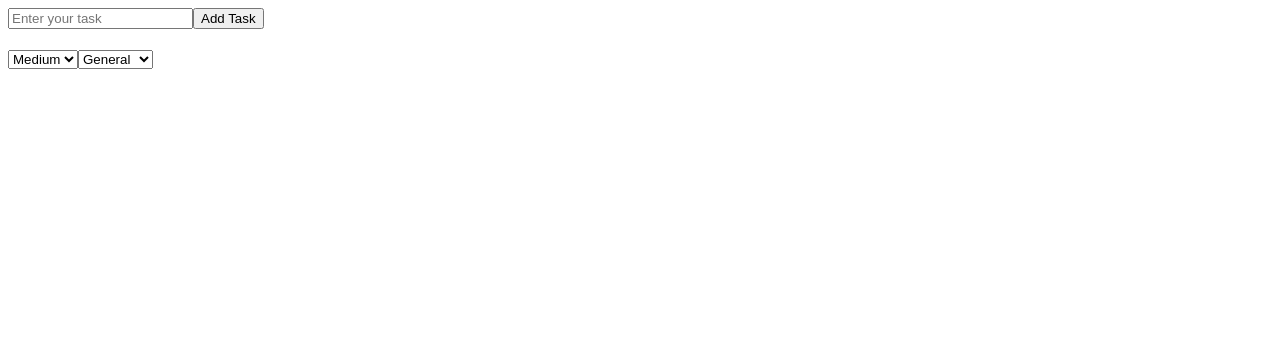
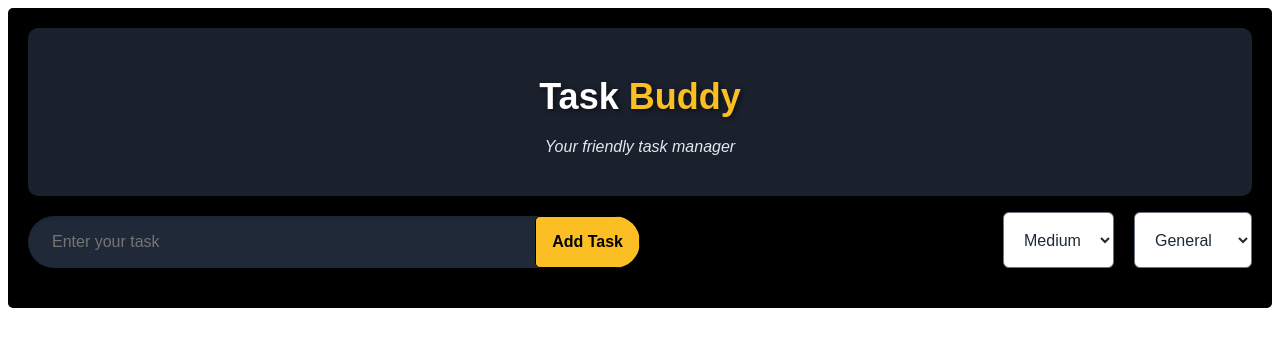
Before and after one commit to Kris1511/Task_buddy, a React (Create React App) app: page / in a window 1280 px wide. Shown: the top 346 px of the page. Built offline with nearby package versions, Linux system fonts and the light colour scheme.

Commit message:
added local storage

```diff
--- a/src/App.js
+++ b/src/App.js
@@ -1,9 +1,29 @@
+import { useEffect, useState } from "react";
 import TaskForm from "./Components/TaskForm.jsx";
+import "./Style.css";
 
 function App() {
+  const [tasks, setTasks] = useState([]);
+
+  useEffect(() => {
+    localStorage.setItem("tasks", JSON.stringify(tasks)); // to converted to the string
+  }, [tasks]);
+
+  const addTask = (task) => {
+    setTasks([...tasks, task]);
+  };
+
   return (
-    <div>
-      <TaskForm />
+    <div className='App'>
+      <header class="header">
+        <div class="header-container">
+          <h1 class="title">
+            Task<span class="highlight"> Buddy</span>
+          </h1>
+          <p class="tagline">Your friendly task manager</p>
+        </div>
+      </header>
+      <TaskForm addTask={addTask} />
     </div>
   );
 }
--- a/src/Components/TaskForm.jsx
+++ b/src/Components/TaskForm.jsx
@@ -1,18 +1,24 @@
 import React, { useState } from "react";
 
-const TaskForm = ({addTask}) => {
+const TaskForm = ({ addTask }) => {
   const [task, setTask] = useState("");
 
   const [priority, setPriority] = useState("Medium");
 
   const [category, setCategory] = useState("General");
 
-  const handleSubmit = () => {
-    addTask({text: task, priority, category, completed: false});
-  }
+  const handleSubmit = (e) => {
+    e.preventDefault();
+    addTask({ text: task, priority, category, completed: false });
+
+    // reset the form
+    setTask("");
+    setPriority("Medium");
+    setCategory("General");
+  };
 
   return (
-    <form onSubmit={handleSubmit}>
+    <form onSubmit={handleSubmit} className='task-form'>
       <div id="inp">
         <input
           type="text"
@@ -24,9 +30,8 @@ const TaskForm = ({addTask}) => {
         <span>
           <button type="submit">Add Task</button>
         </span>
-        <h1>{task}</h1>
       </div>
-      <div>
+      <div id="btns">
         <select value={priority} onChange={(e) => setPriority(e.target.value)}>
           <option value="High">High</option>
           <option value="Medium">Medium</option>
--- /dev/null
+++ b/src/Style.css
@@ -0,0 +1,424 @@
+/* General form styling */
+/* General container styles */
+
+.icon-completed {
+  color: #4caf50;
+  margin-right: 10px;
+}
+
+.icon-deleted {
+  color: #f44336;
+  margin-right: 10px;
+}
+
+/* Task List */
+.task-list {
+  list-style-type: none;
+  padding: 0;
+}
+
+.task-item {
+  display: flex;
+  align-items: center;
+  justify-content: space-between;
+  padding: 10px;
+  border-radius: 6px;
+  margin-bottom: 10px;
+}
+
+.task-status {
+  font-size: 18px;
+  font-weight: bold;
+}
+
+.completed-status {
+  color: #4caf50;
+}
+
+.deleted-status {
+  color: #f44336;
+}
+
+.task-text {
+  flex-grow: 1;
+  font-size: 16px;
+  color: #fff;
+}
+
+.task-timestamp {
+  font-size: 12px;
+  color: #bbb;
+}
+
+/* Specific Styles for Completed and Deleted Tasks */
+.task-item.completed {
+  background-color: rgba(76, 175, 80, 0.1);
+}
+
+.task-item.deleted {
+  background-color: rgba(244, 67, 54, 0.1);
+}
+
+.task-history {
+  margin-top: 2rem;
+  padding: 1rem;
+  background-color: #1f2937; /* Matches Tailwind's bg-gray-800 */
+  border-radius: 0.5rem;
+  color: #e4e4e4; /* Matches Tailwind's text-gray-300 */
+}
+
+.task-history h2 {
+  font-size: 1.5rem;
+  margin-bottom: 1rem;
+  color: #fbbf24; /* Matches Tailwind's text-yellow-400 */
+}
+
+.task-history ul {
+  list-style: none;
+  padding: 0;
+}
+
+.history-item {
+  display: flex;
+  justify-content: space-between;
+  padding: 0.5rem 1rem;
+  margin-bottom: 0.5rem;
+  background-color: #353535;
+  border-radius: 0.375rem;
+}
+
+.history-item.completed {
+  color: #4caf50; /* Green for completed tasks */
+}
+
+.history-item.deleted {
+  color: #f44336; /* Red for deleted tasks */
+}
+
+.history-item.cleared {
+  color: #ff9800; /* Orange for cleared tasks */
+}
+
+.task-form {
+  margin-bottom: 2rem; /* Matches Tailwind's mb-8 */
+}
+
+/* Input container */
+#inp {
+  margin-top: 20px;
+  width: 50%;
+  display: flex;
+  align-items: center;
+  background-color: #1f2937; /* Matches Tailwind's bg-gray-800 */
+  border-radius: 9999px; /* Matches Tailwind's rounded-full */
+  box-shadow: inset 0 2px 4px rgba(0, 0, 0, 0.1); /* Matches Tailwind's shadow-inner */
+  overflow: hidden;
+}
+
+/* Input field */
+#inp input {
+  flex-grow: 1;
+  padding: 1rem 1.5rem; /* Matches Tailwind's px-6 py-4 */
+  color: #ffffff; /* Matches Tailwind's text-white */
+  background-color: transparent;
+  border: none;
+  outline: none;
+  font-size: 1rem;
+  placeholder-color: #6b7280; /* Matches Tailwind's placeholder-gray-500 */
+}
+
+/* Submit button */
+#inp button {
+  background-color: #fbbf24; /* Matches Tailwind's bg-yellow-400 */
+  color: #000000; /* Matches Tailwind's text-black */
+  padding: 1rem; /* Matches Tailwind's p-4 */
+  border: 1px solid black;
+  cursor: pointer;
+  transition: background-color 0.3s ease-in-out; /* Matches Tailwind's transition duration-300 ease-in-out */
+}
+
+#inp button:hover {
+  background-color: #fcd34d; /* Matches Tailwind's hover:bg-yellow-300 */
+}
+
+#inp button:focus {
+  outline: none;
+  box-shadow: 0 0 0 2px #fcd34d, 0 0 0 4px #1f2937; /* Matches Tailwind's focus:ring-2 focus:ring-yellow-300 focus:ring-offset-2 focus:ring-offset-gray-900 */
+}
+
+/* Dropdown container */
+#btns {
+  display: flex;
+  justify-content: space-between;
+  margin-top: 1rem;
+  gap: 20px;
+}
+
+/* Dropdowns */
+#btns select {
+  padding: 0.5rem 1rem;
+  font-size: 1rem;
+  border: 1px solid #6b7280;
+  border-radius: 0.375rem;
+  background-color: #ffffff;
+  color: #1f2937;
+  outline: none;
+  cursor: pointer;
+}
+
+#btns select:focus {
+  border-color: #fbbf24;
+  box-shadow: 0 0 0 2px #fbbf24;
+}
+
+/* Header */
+header {
+    text-align: center;
+    border-radius: 10px;
+  background-color: #1a202c; /* bg-gray-900 */
+  padding-top: 1.5rem; /* py-6 */
+  padding-bottom: 1.5rem; /* py-6 */
+  padding-left: 1rem; /* px-4 */
+  padding-right: 1rem; /* px-4 */
+  box-shadow: 0 4px 6px rgba(0, 0, 0, 0.1); /* shadow-md */
+}
+
+/* Inner container */
+header .max-w-4xl {
+  max-width: 56rem; /* max-w-4xl */
+  margin-left: auto; /* mx-auto */
+  margin-right: auto; /* mx-auto */
+  display: flex; /* flex */
+  justify-content: space-between; /* justify-between */
+  align-items: center; /* items-center */
+}
+
+/* Title */
+header h1 {
+  font-size: 2.25rem; /* text-4xl */
+  font-weight: 700; /* font-bold */
+  color: #ffffff; /* text-white */
+}
+
+/* Span inside title */
+header h1 span {
+  color: #fbbf24; /* text-yellow-400 */
+}
+
+/* Paragraph */
+header p {
+  color: #e2e8f0; /* text-gray-400 */
+  font-style: italic; /* italic */
+}
+
+.App {
+  font-family: Arial, sans-serif;
+  text-align: center;
+  padding: 20px;
+  border-radius: 5px;
+  background-color: black; /* Deep navy for a modern look */
+  color: #e4e4e4; /* Light gray for text contrast */
+}
+
+h1 {
+  font-size: 2.5rem;
+  margin-bottom: 20px;
+  color: #ffdf8b; /* Brand color for the header */
+  text-shadow: 2px 2px 5px rgba(0, 0, 0, 0.5);
+}
+
+#vishnu {
+  display: flex;
+  gap: 10px;
+}
+
+/* #btns {
+  display: flex;
+  flex-direction: row;
+  gap: 10px;
+} */
+
+.task-form {
+  display: flex;
+  justify-content: space-between;
+  gap: 10px;
+  margin-bottom: 20px;
+}
+
+.task-form input,
+.task-form select,
+.task-form button {
+  padding: 10px;
+  border: 2px solid #6c757d; /* Neutral border */
+  border-radius: 5px;
+  background-color: #f9f9f9; /* Light background for inputs */
+  color: #333; /* Dark text for readability */
+  font-size: 1rem;
+}
+
+.task-form button {
+  background-color:  #5df7d8; /* Green for action buttons */
+  color: black;
+  font-weight: bold;
+  cursor: pointer;
+  transition: background-color 0.3s ease;
+}
+
+.task-form button:hover {
+  background-color: #5df79b; /* Slightly darker green on hover */
+}
+
+.task-list {
+  list-style-type: none;
+  padding: 0;
+}
+
+.task-list li {
+  display: flex;
+  justify-content: space-between;
+  padding: 15px;
+  border: 0px solid #6c757d; /* Neutral border for tasks */
+  margin: 10px 0;
+  border-radius: 10px;
+  background-color: #353535; /* Subtle navy background for tasks */
+  color: #e4e4e4; /* Light text for contrast */
+  box-shadow: 0 4px 6px rgba(0, 0, 0, 0.3);
+  transition: transform 0.2s ease;
+}
+
+.task-list li:hover {
+  transform: scale(1.02); /* Slight zoom effect */
+  background-color: #5b5a5a;
+}
+
+.task-list li.completed {
+  text-decoration: line-through;
+  color: white; /* Soft blue for completed tasks */
+}
+
+.task-list button {
+  background-color: transparent;
+  border: none;
+  color: #ffdf8b; /* Brand color for buttons */
+  font-size: 1rem;
+  cursor: pointer;
+  transition: color 0.3s ease;
+}
+
+.task-list button:hover {
+  color: #f9e7b8; /* Highlighted color on hover */
+}
+
+.progress-tracker {
+  margin-top: 20px;
+  color: #e4e4e4;
+}
+
+.progress-bar {
+  height: 12px;
+  background: #6c757d; /* Neutral background for progress bar */
+  margin: 10px 0;
+  border-radius: 10px;
+  overflow: hidden;
+  box-shadow: 0 2px 4px rgba(0, 0, 0, 0.3);
+}
+
+.progress {
+  height: 100%;
+  background: linear-gradient(90deg, #feba01, #8bc34a); /* Gradient green for progress */
+  border-radius: 10px;
+  transition: width 0.3s ease;
+}
+
+.clear-btn {
+  background-color: #eb521d; /* Red for clear button */
+  color: white;
+  border: none;
+  padding: 10px 20px;
+  border-radius: 5px;
+  font-size: 1rem;
+  font-weight: bold;
+  cursor: pointer;
+  transition: background-color 0.3s ease, transform 0.2s ease;
+  margin-top: 20px;
+}
+
+.clear-btn:hover {
+  background-color: #c82333; /* Darker red on hover */
+  transform: scale(1.05); /* Slight zoom effect */
+}
+
+/* Responsive Design */
+@media (max-width: 768px) {
+  /* Adjust task form layout */
+  .task-form {
+    flex-direction: column;
+    align-items: center;
+  }
+
+  /* Adjust input and button width */
+  #inp {
+    width: 100%;
+    margin-top: 10px;
+  }
+
+  #inp input,
+  #inp button {
+    width: 100%;
+    margin-bottom: 10px;
+  }
+
+  /* Adjust header font size */
+  header h1 {
+    font-size: 1.75rem;
+  }
+
+  /* Adjust task list layout */
+  .task-list li {
+    flex-direction: column;
+    align-items: flex-start;
+  }
+
+  /* Adjust dropdown container */
+  #btns {
+    flex-direction: column;
+    align-items: center;
+  }
+
+  #btns select {
+    width: 100%;
+    margin-bottom: 10px;
+  }
+
+  /* Adjust progress bar */
+  .progress-bar {
+    width: 100%;
+  }
+}
+
+@media (max-width: 480px) {
+  /* Further reduce font size and padding for smaller screens */
+  h1 {
+    font-size: 1.5rem;
+  }
+
+  .task-form input,
+  .task-form select,
+  .task-form button {
+    font-size: 0.875rem;
+    padding: 8px;
+  }
+
+  .task-list li {
+    padding: 10px;
+  }
+
+  .progress-bar {
+    height: 10px;
+  }
+
+  .clear-btn {
+    font-size: 0.875rem;
+    padding: 8px 16px;
+  }
+}
```
